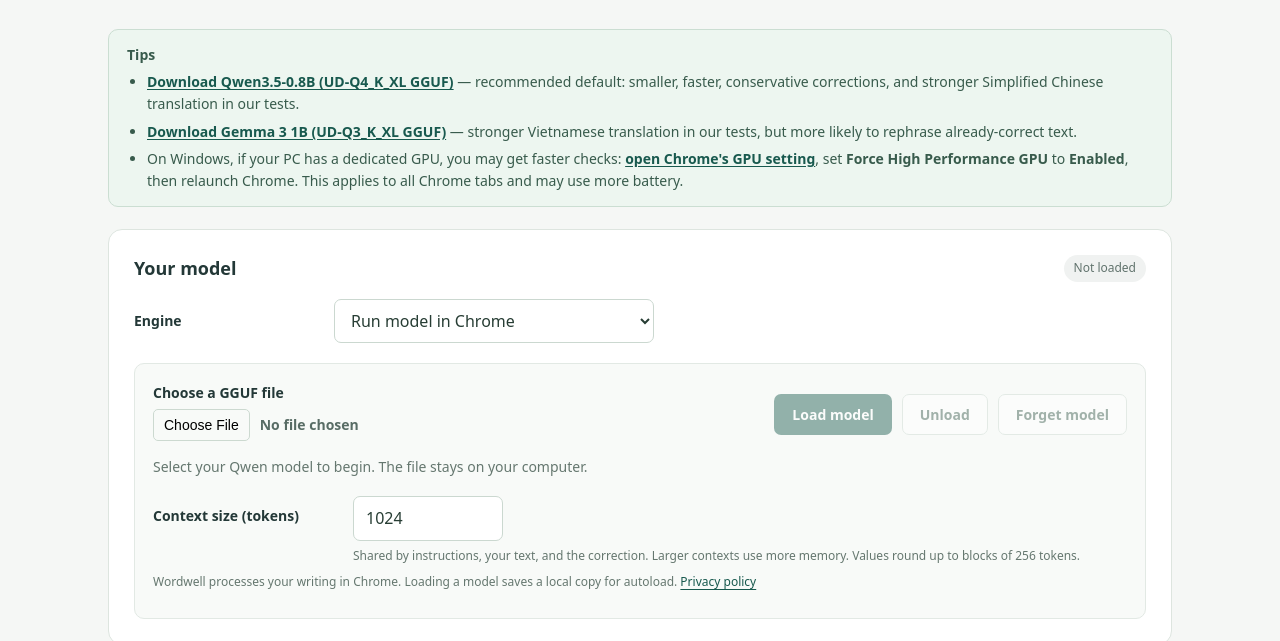
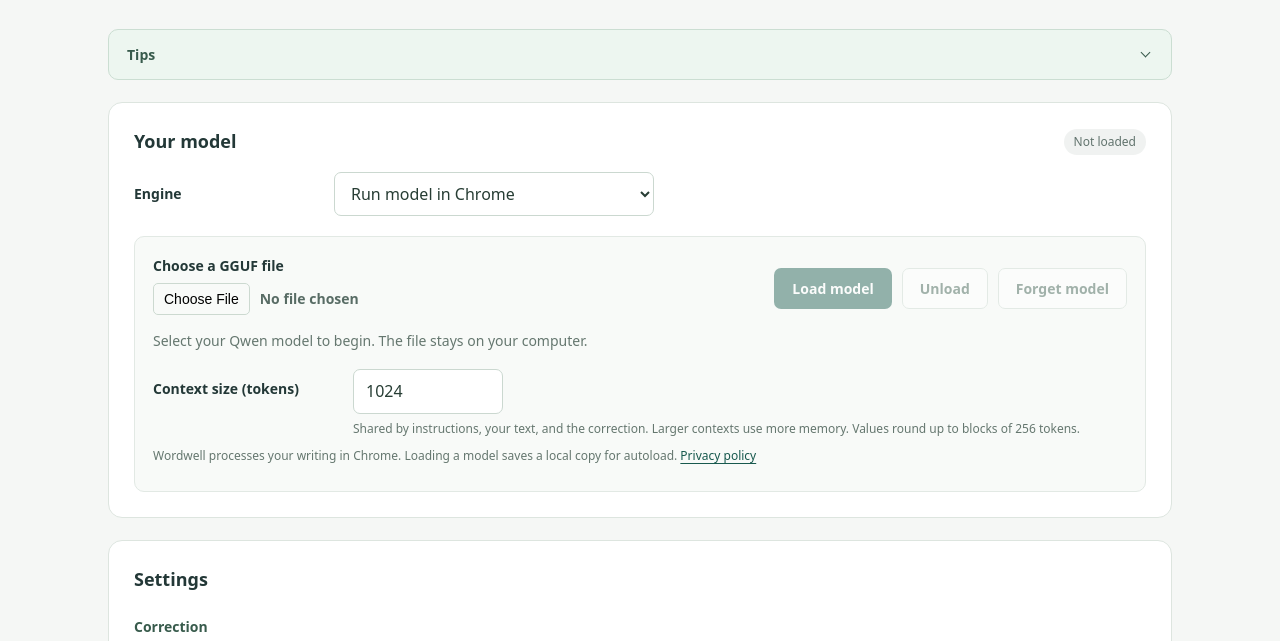
Before and after one commit to ForteDexe/Wordwell, a website with bundled scripts: page extension/workspace.html in a window 1280 px wide. Shown: the part 113-754 px from the top of the page. Built offline with nearby package versions, Linux system fonts and the light colour scheme.

Commit message:
Collapse workspace tips by default

```diff
--- a/extension/workspace.css
+++ b/extension/workspace.css
@@ -8,6 +8,11 @@ header, .model-title, .editor-heading { justify-content: space-between; } header
 h1 { margin: 0; font-size: 27px; letter-spacing: -.8px; } h2 { margin: 0; font-size: 18px; } p { margin: 8px 0; } header p { color: #647572; font-size: 14px; margin: 2px 0 0; }
 .badge { padding: 7px 12px; border: 1px solid #d4e0da; border-radius: 20px; background: #edf4ef; color: #416058; font-size: 12px; }
 .performance-tip { margin-bottom: 22px; padding: 14px 18px; border: 1px solid #cbded2; border-radius: 10px; background: #edf6f0; color: #385b4c; font-size: 14px; }
+.performance-tip summary { display: flex; align-items: center; justify-content: space-between; gap: 12px; margin: 0; font-weight: 600; list-style: none; }
+.performance-tip summary::-webkit-details-marker { display: none; }
+.performance-tip summary::after { content: ''; width: 6px; height: 6px; border-right: 1.5px solid currentColor; border-bottom: 1.5px solid currentColor; transform: rotate(45deg); margin: 0 4px 3px 0; }
+.performance-tip[open] summary::after { transform: rotate(225deg); margin-top: 6px; }
+.performance-tip summary:focus-visible { outline: 2px solid #409076; outline-offset: 3px; border-radius: 3px; }
 .performance-tip p { margin: 4px 0 0; }
 .performance-tip ul { margin: 6px 0 0; padding-left: 20px; }
 .performance-tip li + li { margin-top: 6px; }
--- a/extension/workspace.html
+++ b/extension/workspace.html
@@ -10,8 +10,8 @@
 <body>
 <main>
   <header><div class="brand"><span class="mark" aria-hidden="true"><svg viewBox="0 0 24 24" focusable="false"><path d="M4 20l3-10L17 3l4 4-7 10-10 3Z"/><path d="m4 20 7-7m3-6 3 3"/><circle cx="12" cy="12" r="1.4"/></svg></span><div><h1>Wordwell <span id="extension-version" class="brand-version"></span></h1><p>Write clearly. Translate locally.</p></div></div><span id="context-badge" class="badge">Local model · 1,024 context tokens</span></header>
-  <aside class="performance-tip" aria-label="Tips">
-    <strong>Tips</strong>
+  <details class="performance-tip" aria-label="Tips">
+    <summary>Tips</summary>
     <ul>
       <li id="qwen-model-tip"><a id="model-download" href="https://huggingface.co/unsloth/Qwen3.5-0.8B-GGUF/resolve/main/Qwen3.5-0.8B-UD-Q4_K_XL.gguf" target="_blank" rel="noopener noreferrer">Download Qwen3.5-0.8B (UD-Q4_K_XL GGUF)</a> — recommended default: smaller, faster, conservative corrections, and stronger Simplified Chinese translation in our tests.</li>
       <li id="gemma-model-tip"><a id="gemma-model-download" href="https://huggingface.co/unsloth/gemma-3-1b-it-GGUF/resolve/main/gemma-3-1b-it-UD-Q3_K_XL.gguf" target="_blank" rel="noopener noreferrer">Download Gemma 3 1B (UD-Q3_K_XL GGUF)</a> — stronger Vietnamese translation in our tests, but more likely to rephrase already-correct text.</li>
@@ -19,7 +19,7 @@
       <li>On Windows, if your PC has a dedicated GPU, you may get faster checks: <a id="gpu-settings" href="chrome://flags/#force-high-performance-gpu" target="_blank" rel="noopener">open Chrome's GPU setting</a>, set <strong>Force High Performance GPU</strong> to <strong>Enabled</strong>, then relaunch Chrome. This applies to all Chrome tabs and may use more battery.</li>
     </ul>
     <p id="gpu-tip-status" role="status" hidden></p>
-  </aside>
+  </details>
   <section class="model-card" aria-labelledby="model-heading">
     <div class="model-title"><h2 id="model-heading">Your model</h2><span id="model-state" class="state">Not loaded</span></div>
     <div class="engine-choice"><label for="engine-mode">Engine</label><select id="engine-mode"><option value="browser">Run model in Chrome</option><option value="server">Connect to llama.cpp server</option><option value="edit">Edit model</option></select></div>
```
